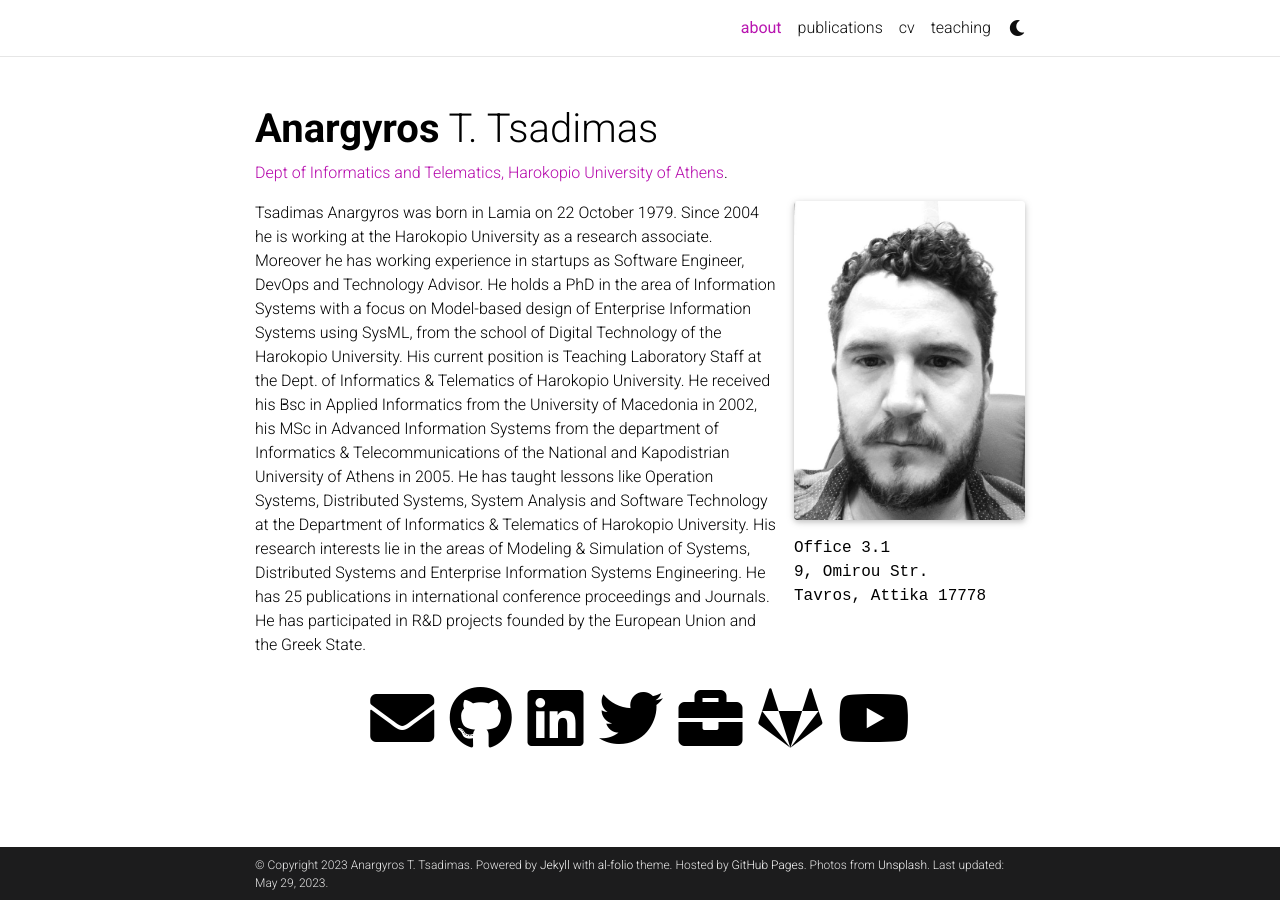
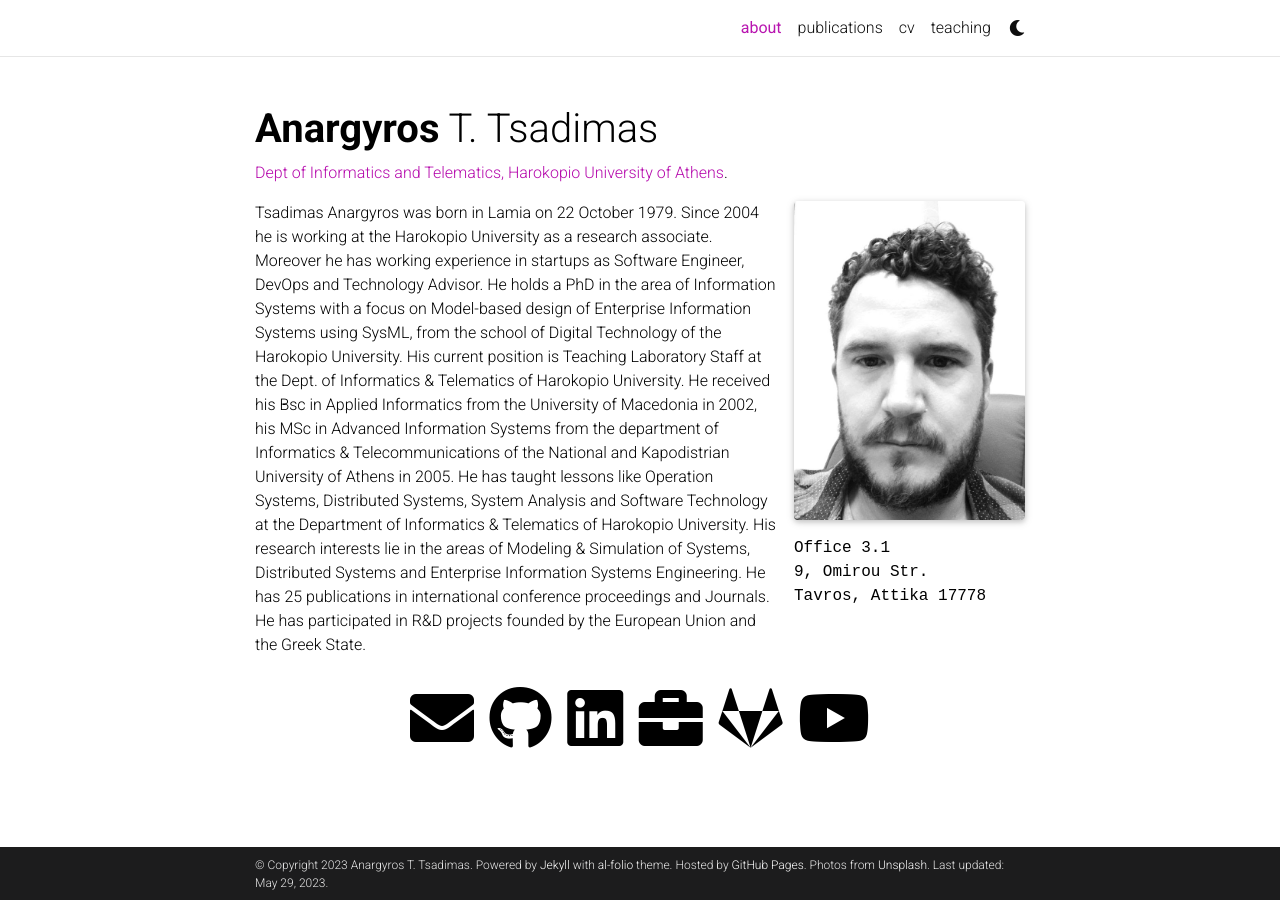
Before and after one commit to tsadimas/tsadimas.github.io, a Jekyll site: the page built from _pages/about.md, in a window 1280 px wide. Built offline with Jekyll 4.4.1, drawn with Linux system fonts in a browser that asks for light colours; full-size pictures stand in for the smaller copies a plugin makes; comment, search, counter and statistics services are not loaded; a style sheet for code colours, icons or effects is not loaded.

```diff
--- a/_config.yml
+++ b/_config.yml
@@ -19,7 +19,7 @@ lang: en # the language of your site (for example: en, fr, cn, ru, etc.)
 icon: ⚛️  # the emoji used as the favicon (alternatively, provide image name in /assets/img/)
 
 url: https://tsadimas.dit.people.hua.gr # the base hostname & protocol for your site
-baseurl: / # the subpath of your site, e.g. /blog/
+baseurl:  # the subpath of your site, e.g. /blog/
 last_updated: true # set to true if you want to display last updated in the footer
 impressum_path:  # set to path to include impressum link in the footer, use the same path as permalink in a page, helps to conform with EU GDPR
 
@@ -73,7 +73,7 @@ og_image: # The site-wide (default for all links) Open Graph preview image
 
 github_username: tsadimas # your GitHub user name
 gitlab_username: tsadimas # your GitLab user name
-twitter_username: tsadimas # your Twitter handle
+twitter_username:  # your Twitter handle
 mastodon_username: # your mastodon instance+username in the format instance.tld/@username
 linkedin_username: tsadimas # your LinkedIn user name
 telegram_username: # your Telegram user name
```
